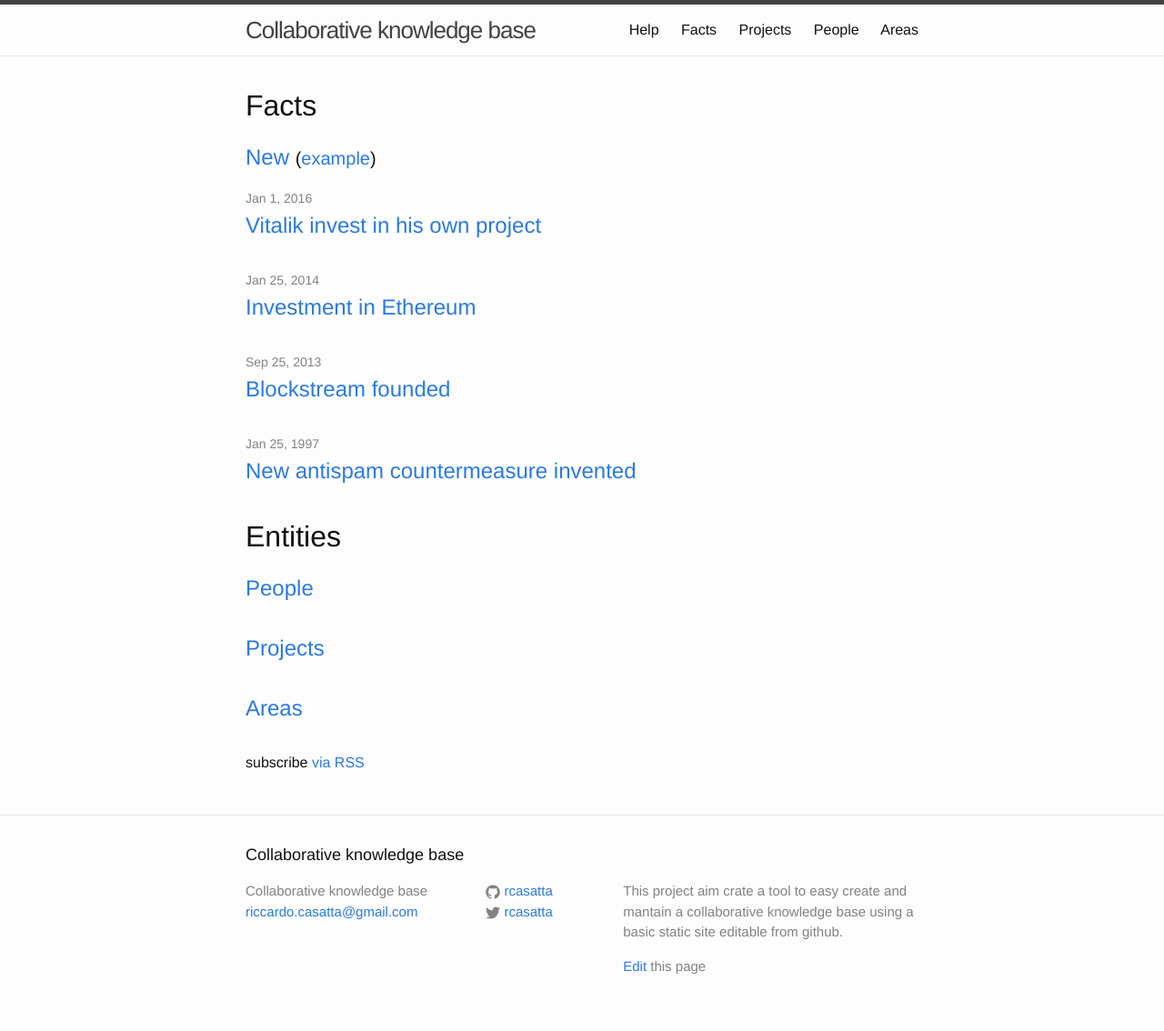
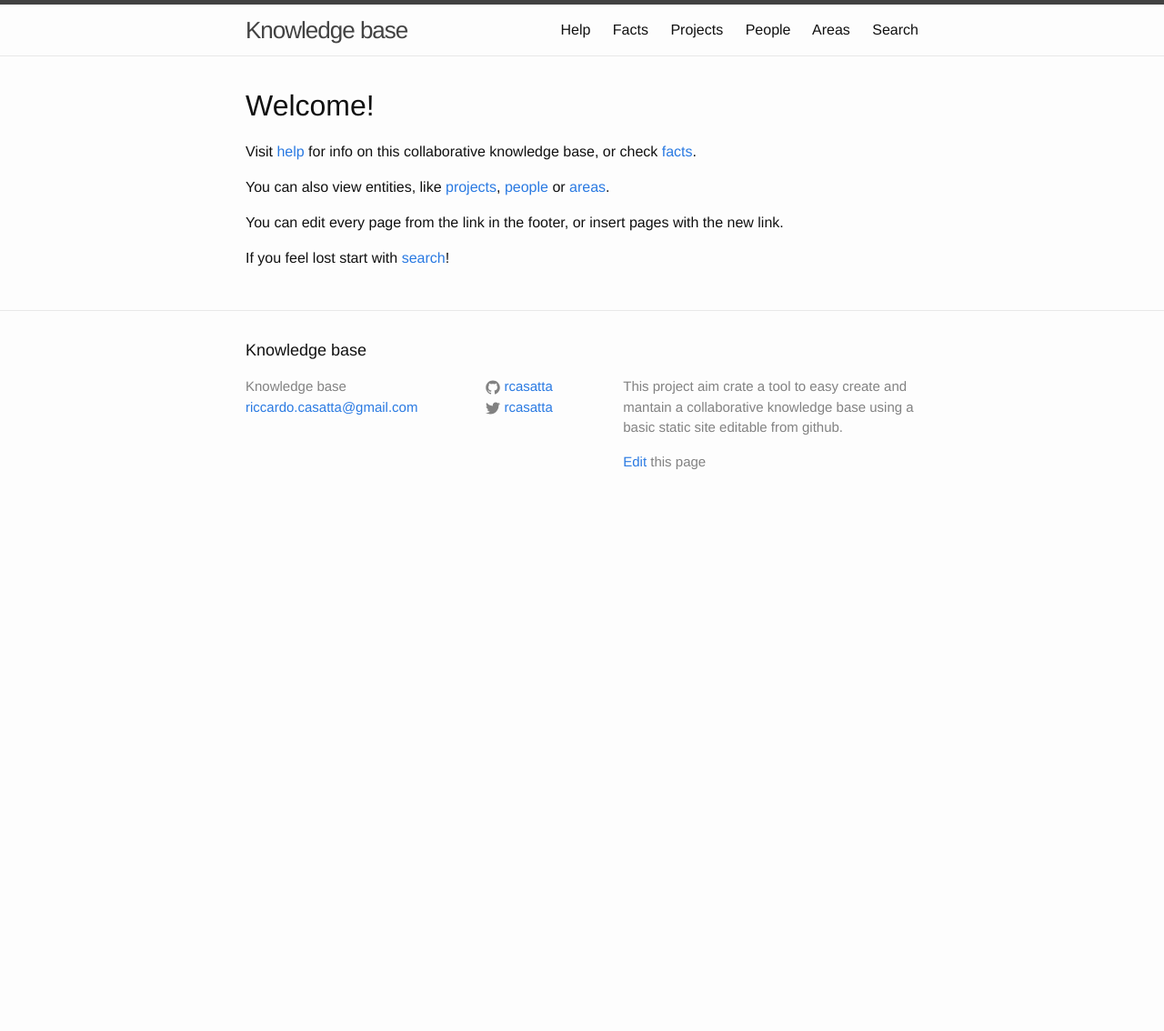
Before and after one commit to RCasatta/knowledge-base, a Jekyll site: the page built from index.md, in a window 1280 px wide. Shown: the whole page at 91% size. Built offline with Jekyll 4.4.1, drawn with Linux system fonts in a browser that asks for light colours; after the commit the page ends 900 px from its top, so only the background shows below that.

Commit message:
Adding client search capabilities, new home

```diff
--- a/_config.yml
+++ b/_config.yml
@@ -6,7 +6,7 @@
 # 'jekyll serve'. If you change this file, please restart the server process.
 
 # Site settings
-title: Collaborative knowledge base
+title: Knowledge base
 email: riccardo.casatta@gmail.com
 description: > # this means to ignore newlines until "baseurl:"
   This project aim crate a tool to easy create and mantain a collaborative knowledge base using a basic static site editable from github.
@@ -23,7 +23,6 @@
 
 permalink: pretty
 
-
 github:
   repo: https://github.com/RCasatta/knowledge-base
   editpost: https://github.com/RCasatta/knowledge-base/edit/gh-pages/
--- a/_includes/header.html
+++ b/_includes/header.html
@@ -20,6 +20,7 @@
         <a class="page-link" href="{{ '/projects' | prepend: site.baseurl }}">Projects</a>
         <a class="page-link" href="{{ '/people' | prepend: site.baseurl }}">People</a>
         <a class="page-link" href="{{ '/areas' | prepend: site.baseurl }}">Areas</a>
+        <a class="page-link" href="{{ '/search' | prepend: site.baseurl }}">Search</a>
 
       </div>
     </nav>
--- a/areas.html
+++ b/areas.html
@@ -16,7 +16,7 @@
 {% assign sortedareas = areas | split:' ' | sort %}
 
 <div class="home">
-  <h1 class="page-heading">Areas</h1>
+  <h1>Areas</h1>
 
   <p>
     <a href="{{ site.github.repo }}/new/gh-pages/areas">New</a>
--- a/index.html
+++ /dev/null
@@ -1,49 +0,0 @@
----
-layout: default
----
-
-<div class="home">
-
-  <h1>Facts</h1>
-
-  <h2>
-    <a href="{{ site.github.repo }}/new/gh-pages/_posts">New</a>
-    <small>(<a href="{{ site.github.repo }}/edit/gh-pages/_posts/2014-01-25-investment-in-ethereum.markdown">example</a>)</small>
-  </h2>
-
-  <ul class="post-list">
-    {% for post in site.posts %}
-      <li>
-        <span class="post-meta">{{ post.date | date: "%b %-d, %Y" }}</span>
-
-        <h2>
-          <a class="post-link" href="{{ post.url | prepend: site.baseurl }}">{{ post.title }}</a>
-        </h2>
-      </li>
-    {% endfor %}
-  </ul>
-
-  <h1>Entities</h1>
-
-  <ul class="post-list">
-    <li>
-      <h2>
-        <a class="post-link" href="{{ '/people' | prepend: site.baseurl }}">People</a>
-      </h2>
-    </li>
-    <li>
-      <h2>
-        <a class="post-link" href="{{ '/projects' | prepend: site.baseurl }}">Projects</a>
-      </h2>
-    </li>
-    <li>
-      <h2>
-        <a class="post-link" href="{{ '/areas' | prepend: site.baseurl }}">Areas</a>
-      </h2>
-    </li>
-  </ul>
-
-
-  <p class="rss-subscribe">subscribe <a href="{{ "/feed.xml" | prepend: site.baseurl }}">via RSS</a></p>
-
-</div>
--- /dev/null
+++ b/index.md
@@ -0,0 +1,13 @@
+---
+layout: default
+---
+
+# Welcome!
+
+Visit [help]({{ site.baseurl }}/help) for info on this collaborative knowledge base, or check [facts]({{ site.baseurl }}/facts).
+
+You can also view entities, like [projects]({{ site.baseurl }}/projects), [people]({{ site.baseurl }}/people) or [areas]({{ site.baseurl }}/areas).
+
+You can edit every page from the link in the footer, or insert pages with the new link.
+
+If you feel lost start with [search]({{ site.baseurl }}/search)!
--- a/projects.html
+++ b/projects.html
@@ -17,8 +17,7 @@
 
 <div class="home">
 
-
-  <h1 class="page-heading">Projects</h1>
+  <h1>Projects</h1>
   <p>
     <a href="{{ site.github.repo }}/new/gh-pages/projects">New</a>
     (<a href="{{ site.github.repo }}/edit/gh-pages/projects/blockstream.md">example</a>)
```
Also changed, not shown: help.md (+1 -1 lines), js/search.js (added, +67 -0 lines), search.html (added, +15 -0 lines), search_data.json (added, +26 -0 lines), js/lunr.min.js (added).
